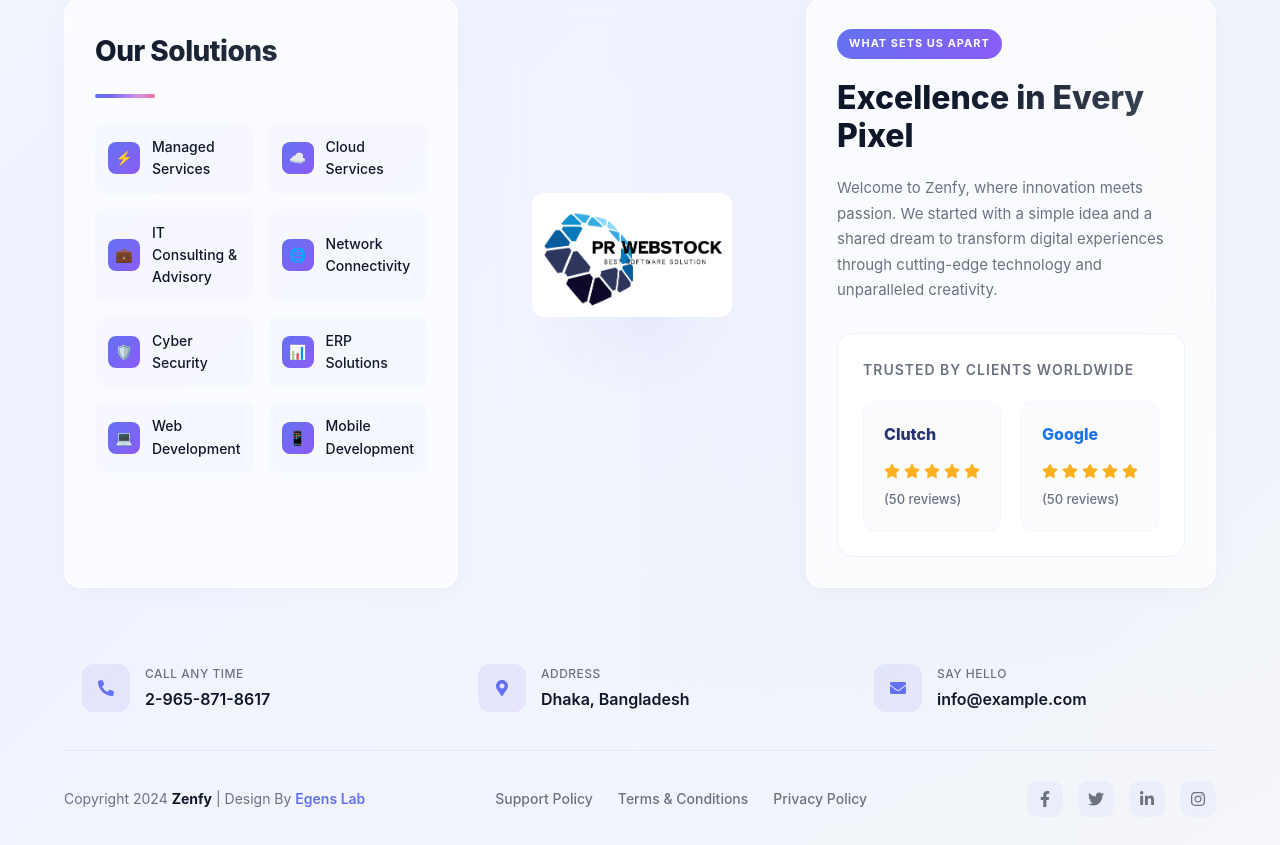
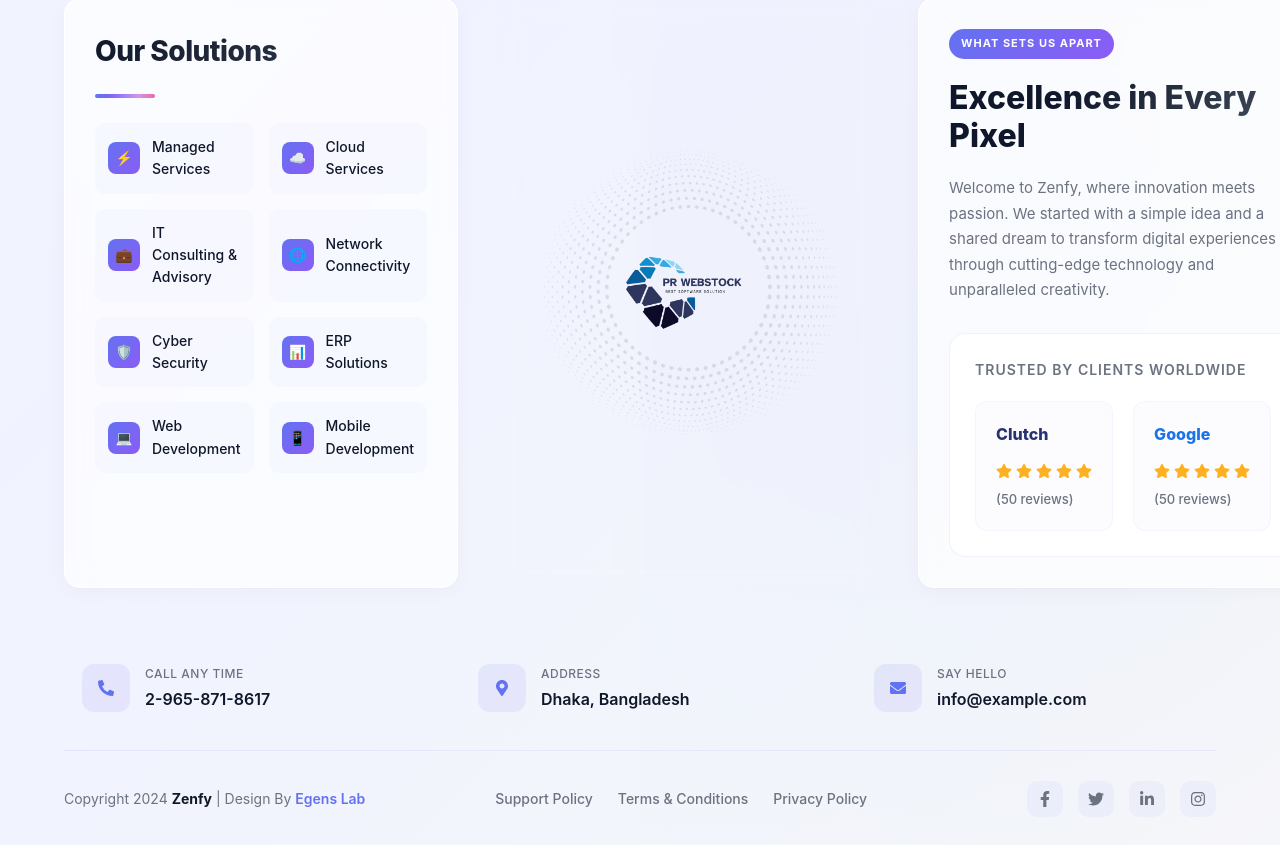
Before and after one commit to CODE-WITH-PRASANTA/PR-WEBSTOCK, a React (Vite) app in the folder Frontend/: page / in a window 1280 px wide. Shown: the part 4938-5783 px from the top of the page. Built offline with nearby package versions, Linux system fonts and the light colour scheme.

Commit message:
Logo Added in Footer

```diff
--- a/Frontend/src/Components/Footer/Footer.css
+++ b/Frontend/src/Components/Footer/Footer.css
@@ -1,3 +1,6 @@
+/* ----------------------------- */
+/* File: src/components/Footer/Footer.css */
+
 :root{
   --bg: #fbf9f8;
   --muted: #6b7280;
@@ -85,7 +88,6 @@
 
 .zenfy-footer-col:hover {
   transform: translateY(-5px);
-
 }
 
 /* Left Column - Services */
@@ -245,47 +247,46 @@
 
 .zenfy-brand-container {
   position: relative;
-  width: 200px;
-  height: 200px;
+  width: 320px;   /* increased container size to accommodate larger bg emblem */
+  height: 320px;
+  display: flex;
+  align-items: center;
+  justify-content: center;
 }
 
-.zenfy-logo-orb {
+/* Larger, centered background emblem */
+.zenfy-bglogo-img{
   position: absolute;
-  width: 100%;
-  height: 100%;
-  background: radial-gradient(circle at center, rgba(99, 114, 241, 0.1) 0%, transparent 70%);
+  left: 50%;
+  top: 50%;
+  transform: translate(-50%, -50%);
+  width: 300px;     /* increased width */
+  height: 300px;    /* increased height */
+  /* object-fit: cover; */
+
+  /* filter: blur(0.6px) saturate(1.05); */
+  z-index: 1;
   border-radius: 50%;
-  animation: zenfy-footer-pulse 4s ease-in-out infinite;
-}
-
-@keyframes zenfy-footer-pulse {
-  0%, 100% { transform: scale(1); opacity: 0.5; }
-  50% { transform: scale(1.1); opacity: 0.8; }
 }
 
 .zenfy-brand-logo {
   position: relative;
-  z-index: 2;
-
-
-
+  z-index: 3;
   display: flex;
   align-items: center;
   justify-content: center;
-  margin: 0 auto 20px;
+  margin: 0 auto;
+}
+
+/* Foreground logo — centered and smaller than the background emblem */
+.zenfy-logo-img {
+  width: 140px;     /* set explicit size for clear visual hierarchy */
+  height: 140px;
+  object-fit: contain;
+  display: block;
 
 }
 
-/* logo image that replaces the inner Z */
-.zenfy-logo-img {
-  width: 100%;
-  height: 100%;
-  object-fit: contain;
-  display: block;
-  border-radius: 12px; /* optional */
-}
-
-/* brand name wordmark image */
 .zenfy-brand-name {
   font-size: 36px;
   font-weight: 900;
@@ -299,13 +300,6 @@
   align-items: center;
   justify-content: center;
   gap: 10px;
-}
-
-/* If you add a wordmark image */
-.zenfy-brand-text-img {
-  width: 160px;
-  height: auto;
-  display: block;
 }
 
 /* fallback spacing for tagline */
@@ -525,8 +519,8 @@
   }
 
   .zenfy-brand-container {
-    width: 150px;
-    height: 150px;
+    width: 250px;
+    height: 250px;
   }
 }
 
--- a/Frontend/src/Components/Footer/Footer.jsx
+++ b/Frontend/src/Components/Footer/Footer.jsx
@@ -1,3 +1,4 @@
+// File: src/components/Footer/Footer.jsx
 import React from 'react';
 import './Footer.css';
 import {
@@ -11,6 +12,7 @@ import {
   FaInstagram
 } from 'react-icons/fa';
 import logo from '../../assets/prwebstock_logo.png'
+import bglogo from '../../assets/footer-logo-bg.png'
 
 const services = [
   { name: 'Managed Services', icon: '⚡' },
@@ -87,21 +89,25 @@ const Footer = () => {
           {/* Center Column - Logo */}
           <div className="zenfy-footer-col zenfy-footer-col-logo">
             <div className="zenfy-brand-container" aria-hidden="true">
-              <div className="zenfy-logo-orb"></div>
 
+              {/* Background logo (larger, centered and subtle) */}
+              <img
+                src={bglogo}
+                alt="Zenfy background emblem"
+                className="zenfy-bglogo-img"
+                aria-hidden="true"
+              />
+
+              {/* Foreground logo placed centered on top of background emblem */}
               <div className="zenfy-brand-logo" aria-hidden="false">
-                {/* Replace src with your logo path (public folder or imported asset) */}
                 <img
                   src={logo}
                   alt="Zenfy logo"
                   className="zenfy-logo-img"
                 />
               </div>
+
             </div>
-
-
-
-
           </div>
 
           {/* Right Column - About & Reviews */}
@@ -136,7 +142,7 @@ const Footer = () => {
           </div>
         </div>
 
-        {/* You placed contact cards below the columns — kept that placement */}
+        {/* Contact cards */}
         <div className="zenfy-contact-cards" role="group" aria-label="Contact information">
           {contactInfo.map((contact, index) => (
             <div key={index} className="zenfy-contact-card">
```
Also changed, not shown: Frontend/src/assets/footer-logo-bg.png (added), Frontend/src/assets/prwebstock_logo.png.
